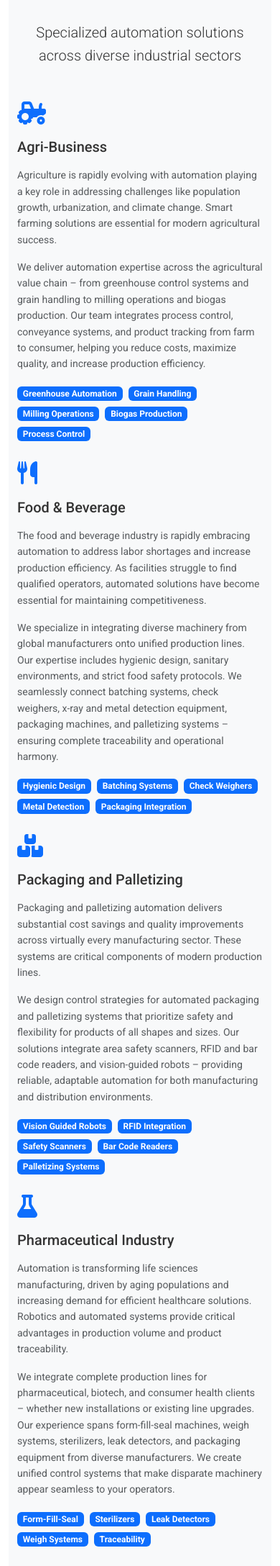
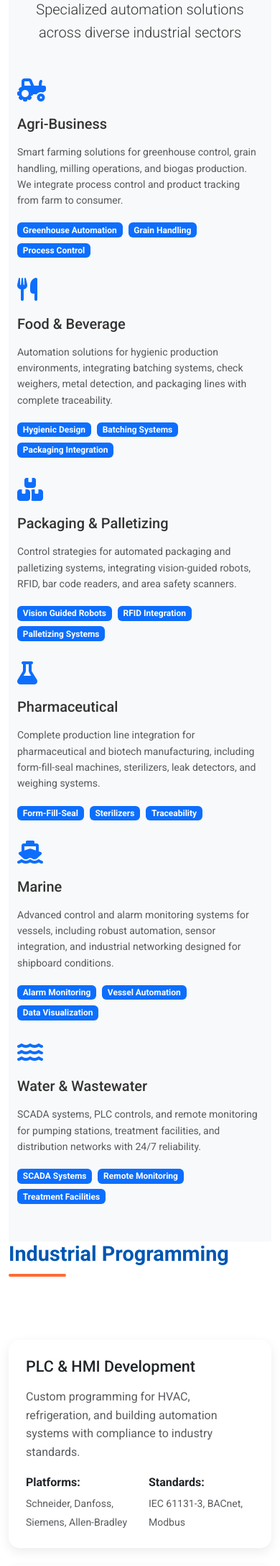
Before and after one commit to tabreedtabreed5-rgb/company, a Django app: page /services/ in a window 390 px wide. Shown: the part 919-3095 px from the top of the page at 72% size. Run offline with Django 5.2, Linux system fonts and the light colour scheme; data that the repository does not hold is empty; parts of the project's set-up code (start-up, migrations or seed data) failed here and were passed over.

Commit message:
Update website content: remove social icons, update core expertise, reduce industry descriptions, remove stats from about page, make phone clickable

```diff
--- a/companywebsite/templates/companywebsite/base.html
+++ b/companywebsite/templates/companywebsite/base.html
@@ -312,10 +312,10 @@
                         businesses optimize their production processes.
                     </p>
                     <div class="social-icons mt-4">
-                        <a href="#" class="me-3 text-white"><i class="fab fa-linkedin fa-lg"></i></a>
-                        <a href="#" class="me-3 text-white"><i class="fab fa-twitter fa-lg"></i></a>
-                        <a href="#" class="me-3 text-white"><i class="fab fa-facebook fa-lg"></i></a>
-                        <a href="#" class="text-white"><i class="fab fa-youtube fa-lg"></i></a>
+                        <!-- Only LinkedIn with real URL -->
+                        <a href="https://www.linkedin.com/company/controlpro" target="_blank" rel="noopener noreferrer" class="me-3 text-white">
+                            <i class="fab fa-linkedin fa-lg"></i>
+                        </a>
                     </div>
                 </div>
 
@@ -329,15 +329,12 @@
                     </div>
                 </div>
 
-
-
                 <div class="col-lg-3">
                     <h5>Contact Info</h5>
                     <div class="footer-contact mt-3">
                         <p><i class="fas fa-map-marker-alt"></i> 2 King Street West Unit #121 Hamilton, ON L8P 4S0</p>
-                        <p><i class="fas fa-phone"></i>+1 905 512-0613</p>
+                        <p><i class="fas fa-phone"></i> <a href="tel:+19055120613" class="text-white text-decoration-none">+1 905 512-0613</a></p>
                         <p><i class="fas fa-envelope"></i> Contact@tabreed.ca</p>
-
                     </div>
                 </div>
             </div>
@@ -346,7 +343,6 @@
                 <div class="col-md-6">
                     <p>&copy; 2025 ControlPro Inc. All rights reserved.</p>
                 </div>
-
             </div>
         </div>
     </footer>
--- a/companywebsite/templates/companywebsite/services.html
+++ b/companywebsite/templates/companywebsite/services.html
@@ -99,7 +99,7 @@
     </video>
     <div class="container text-center">
         <h1 class="display-4 fw-bold mb-4">Our Automation Services</h1>
-        <p class="lead mb-0">Specialized solutions for refrigeration,HVAC, and industrial control systems</p>
+        <p class="lead mb-0">Specialized solutions for refrigeration, HVAC, and industrial control systems</p>
     </div>
 </section>
 
@@ -116,10 +116,10 @@
             </div>
         </div>
 
-<!-- Other Industries We Serve -->
+        <!-- Other Industries We Serve - Reduced to 2-3 lines max -->
         <section class="py-5 bg-light">
             <div class="container">
-        <h2 class="section-title center text-center"> Other Industries We Serve</h2>
+                <h2 class="section-title center text-center">Other Industries We Serve</h2>
                 <p class="text-center lead mb-5">Specialized automation solutions across diverse industrial sectors</p>
 
                 <div class="row g-4">
@@ -131,17 +131,12 @@
                             </div>
                             <h5 class="mb-3">Agri-Business</h5>
                             <p class="text-muted small mb-3">
-                        Agriculture is rapidly evolving with automation playing a key role in addressing challenges like population growth, urbanization, and climate change. Smart farming solutions are essential for modern agricultural success.
-                    </p>
-                    <p class="text-muted small mb-3">
-                        We deliver automation expertise across the agricultural value chain – from greenhouse control systems and grain handling to milling operations and biogas production. Our team integrates process control, conveyance systems, and product tracking from farm to consumer, helping you reduce costs, maximize quality, and increase production efficiency.
+                                Smart farming solutions for greenhouse control, grain handling, milling operations, and biogas production. We integrate process control and product tracking from farm to consumer.
                             </p>
                             <div class="mt-2">
                                 <span class="badge bg-primary me-1 mb-1">Greenhouse Automation</span>
                                 <span class="badge bg-primary me-1 mb-1">Grain Handling</span>
-                        <span class="badge bg-primary me-1 mb-1">Milling Operations</span>
-                        <span class="badge bg-primary me-1 mb-1">Biogas Production</span>
-                        <span class="badge bg-primary mb-1">Process Control</span>
+                                <span class="badge bg-primary me-1 mb-1">Process Control</span>
                             </div>
                         </div>
                     </div>
@@ -154,16 +149,11 @@
                             </div>
                             <h5 class="mb-3">Food & Beverage</h5>
                             <p class="text-muted small mb-3">
-                        The food and beverage industry is rapidly embracing automation to address labor shortages and increase production efficiency. As facilities struggle to find qualified operators, automated solutions have become essential for maintaining competitiveness.
-                    </p>
-                    <p class="text-muted small mb-3">
-                        We specialize in integrating diverse machinery from global manufacturers onto unified production lines. Our expertise includes hygienic design, sanitary environments, and strict food safety protocols. We seamlessly connect batching systems, check weighers, x-ray and metal detection equipment, packaging machines, and palletizing systems – ensuring complete traceability and operational harmony.
+                                Automation solutions for hygienic production environments, integrating batching systems, check weighers, metal detection, and packaging lines with complete traceability.
                             </p>
                             <div class="mt-2">
                                 <span class="badge bg-primary me-1 mb-1">Hygienic Design</span>
                                 <span class="badge bg-primary me-1 mb-1">Batching Systems</span>
-                        <span class="badge bg-primary me-1 mb-1">Check Weighers</span>
-                        <span class="badge bg-primary me-1 mb-1">Metal Detection</span>
                                 <span class="badge bg-primary mb-1">Packaging Integration</span>
                             </div>
                         </div>
@@ -175,18 +165,13 @@
                             <div class="mb-3">
                                 <i class="fas fa-boxes fa-2x text-primary"></i>
                             </div>
-                    <h5 class="mb-3">Packaging and Palletizing</h5>
+                            <h5 class="mb-3">Packaging & Palletizing</h5>
                             <p class="text-muted small mb-3">
-                        Packaging and palletizing automation delivers substantial cost savings and quality improvements across virtually every manufacturing sector. These systems are critical components of modern production lines.
-                    </p>
-                    <p class="text-muted small mb-3">
-                        We design control strategies for automated packaging and palletizing systems that prioritize safety and flexibility for products of all shapes and sizes. Our solutions integrate area safety scanners, RFID and bar code readers, and vision-guided robots – providing reliable, adaptable automation for both manufacturing and distribution environments.
+                                Control strategies for automated packaging and palletizing systems, integrating vision-guided robots, RFID, bar code readers, and area safety scanners.
                             </p>
                             <div class="mt-2">
                                 <span class="badge bg-primary me-1 mb-1">Vision Guided Robots</span>
                                 <span class="badge bg-primary me-1 mb-1">RFID Integration</span>
-                        <span class="badge bg-primary me-1 mb-1">Safety Scanners</span>
-                        <span class="badge bg-primary me-1 mb-1">Bar Code Readers</span>
                                 <span class="badge bg-primary mb-1">Palletizing Systems</span>
                             </div>
                         </div>
@@ -198,18 +183,13 @@
                             <div class="mb-3">
                                 <i class="fas fa-flask fa-2x text-primary"></i>
                             </div>
-                    <h5 class="mb-3">Pharmaceutical Industry</h5>
+                            <h5 class="mb-3">Pharmaceutical</h5>
                             <p class="text-muted small mb-3">
-                        Automation is transforming life sciences manufacturing, driven by aging populations and increasing demand for efficient healthcare solutions. Robotics and automated systems provide critical advantages in production volume and product traceability.
-                    </p>
-                    <p class="text-muted small mb-3">
-                        We integrate complete production lines for pharmaceutical, biotech, and consumer health clients – whether new installations or existing line upgrades. Our experience spans form-fill-seal machines, weigh systems, sterilizers, leak detectors, and packaging equipment from diverse manufacturers. We create unified control systems that make disparate machinery appear seamless to your operators.
+                                Complete production line integration for pharmaceutical and biotech manufacturing, including form-fill-seal machines, sterilizers, leak detectors, and weighing systems.
                             </p>
                             <div class="mt-2">
                                 <span class="badge bg-primary me-1 mb-1">Form-Fill-Seal</span>
                                 <span class="badge bg-primary me-1 mb-1">Sterilizers</span>
-                        <span class="badge bg-primary me-1 mb-1">Leak Detectors</span>
-                        <span class="badge bg-primary me-1 mb-1">Weigh Systems</span>
                                 <span class="badge bg-primary mb-1">Traceability</span>
                             </div>
                         </div>
@@ -223,17 +203,12 @@
                             </div>
                             <h5 class="mb-3">Marine</h5>
                             <p class="text-muted small mb-3">
-                        Marine operations demand robust, precise automation that performs reliably in harsh environments. From energy efficiency to onboard systems and digital connectivity, every component must be optimized for performance and safety.
-                    </p>
-                    <p class="text-muted small mb-3">
-                        We partner with ship designers and marine engineers to develop advanced control and alarm monitoring systems tailored to vessel requirements. Our solutions include robust automation, sensor integration, and industrial networking designed for shipboard conditions. We provide end-to-end support – from system design and programming to data visualization and commissioning – helping build smarter, more efficient vessels.
+                                Advanced control and alarm monitoring systems for vessels, including robust automation, sensor integration, and industrial networking designed for shipboard conditions.
                             </p>
                             <div class="mt-2">
                                 <span class="badge bg-primary me-1 mb-1">Alarm Monitoring</span>
-                        <span class="badge bg-primary me-1 mb-1">Sensor Integration</span>
-                        <span class="badge bg-primary me-1 mb-1">Shipboard Networks</span>
-                        <span class="badge bg-primary me-1 mb-1">Data Visualization</span>
-                        <span class="badge bg-primary mb-1">Vessel Automation</span>
+                                <span class="badge bg-primary me-1 mb-1">Vessel Automation</span>
+                                <span class="badge bg-primary mb-1">Data Visualization</span>
                             </div>
                         </div>
                     </div>
@@ -246,24 +221,18 @@
                             </div>
                             <h5 class="mb-3">Water & Wastewater</h5>
                             <p class="text-muted small mb-3">
-                        Water and wastewater facilities require dependable automation to manage critical infrastructure, maintain regulatory compliance, and protect public health. System reliability and data accuracy are non-negotiable in this sector.
-                    </p>
-                    <p class="text-muted small mb-3">
-                        We deliver automation solutions for municipalities, utilities, and private operators built for 24/7 performance. Our expertise includes SCADA systems, PLC controls, remote monitoring, and industrial networking specifically designed for water applications. We help clients optimize operations, reduce maintenance costs, and gain real-time visibility into pumping stations, treatment facilities, and distribution networks.
+                                SCADA systems, PLC controls, and remote monitoring for pumping stations, treatment facilities, and distribution networks with 24/7 reliability.
                             </p>
                             <div class="mt-2">
                                 <span class="badge bg-primary me-1 mb-1">SCADA Systems</span>
                                 <span class="badge bg-primary me-1 mb-1">Remote Monitoring</span>
-                        <span class="badge bg-primary me-1 mb-1">Pumping Stations</span>
-                        <span class="badge bg-primary me-1 mb-1">Treatment Facilities</span>
-                        <span class="badge bg-primary mb-1">Regulatory Compliance</span>
+                                <span class="badge bg-primary mb-1">Treatment Facilities</span>
                             </div>
                         </div>
                     </div>
                 </div>
             </div>
         </section>
-
 
         <!-- Industrial Programming -->
         {% if programming_services %}
@@ -419,8 +388,6 @@
     </div>
 </section>
 
-
-
 <!-- CTA -->
 <section class="py-5 bg-primary text-white">
     <div class="container text-center">
```
Also changed, not shown: companywebsite/templates/companywebsite/about.html (+10 -21 lines), companywebsite/templates/companywebsite/contact.html (+4 -11 lines), companywebsite/templates/companywebsite/home.html (+5 -7 lines). Lines whose indentation alone changed are shown as unchanged.
